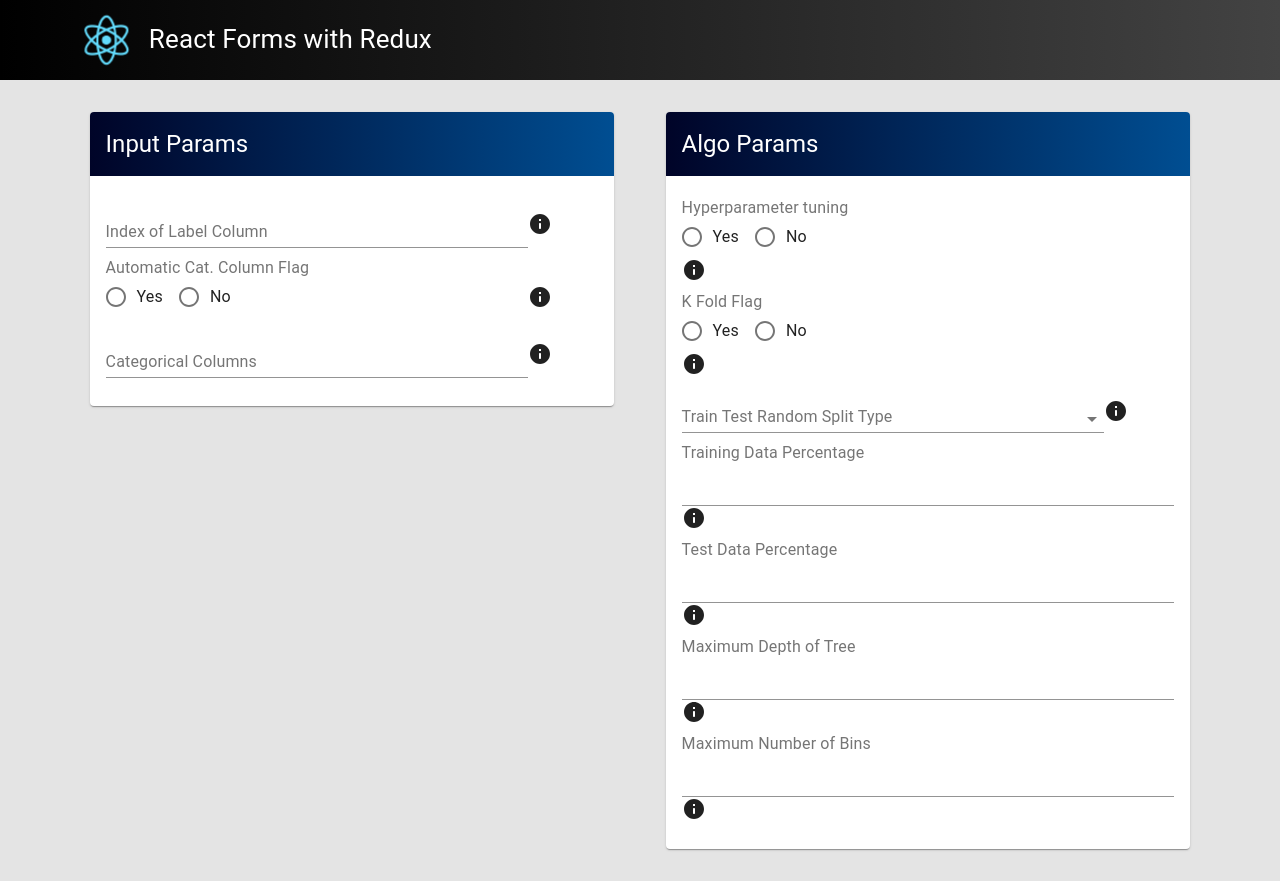
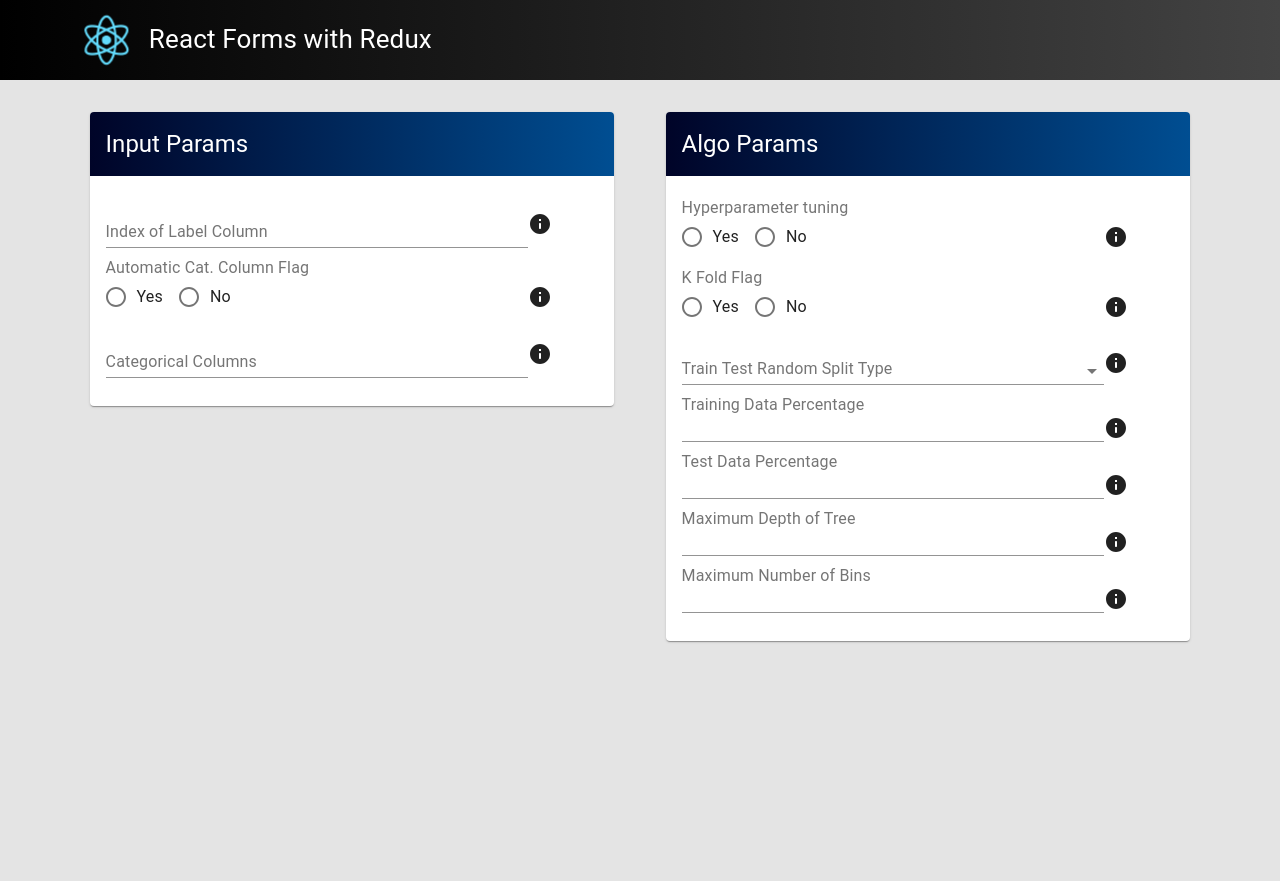
Before and after one commit to chetanoli2012/react-redux-sample-form, a React (Create React App) app: page / in a window 1280 px wide. After the commit the page ends 800 px from the top, so only its background shows below. Built offline with nearby package versions, Linux system fonts and the light colour scheme.

Commit message:
Add mini wrapper to algoParams component

```diff
--- a/src/components/algo-params/algoParams.jsx
+++ b/src/components/algo-params/algoParams.jsx
@@ -10,6 +10,7 @@ function AlgoParams() {
         <form className="form--algo-params" noValidate autoComplete="off">
           <FormControl fullWidth={true} margin="dense">
             <FormLabel className="text--left">Hyperparameter tuning</FormLabel>
+            <div className='mini--wrapper'>
               <RadioGroup row aria-label="hyperparameter-tuning" name="hyperparameterTuning" className="field--input">
                 <FormControlLabel value="yes" control={<Radio />} label="Yes" />
                 <FormControlLabel value="no" control={<Radio />} label="No" />
@@ -17,9 +18,11 @@ function AlgoParams() {
               <Tooltip title="Info" aria-label="info">
                 <InfoRounded></InfoRounded>
               </Tooltip>
+            </div>
           </FormControl>
           <FormControl fullWidth={true} margin="dense">
             <FormLabel className="text--left">K Fold Flag</FormLabel>
+            <div className='mini--wrapper'>
               <RadioGroup row aria-label="k-fold-flag" name="kFoldFlag" className="field--input">
                 <FormControlLabel value="yes" control={<Radio />} label="Yes" />
                 <FormControlLabel value="no" control={<Radio />} label="No" />
@@ -27,8 +30,9 @@ function AlgoParams() {
               <Tooltip title="Info" aria-label="info">
                 <InfoRounded></InfoRounded>
               </Tooltip>
+            </div>
           </FormControl>
-          <FormControl fullWidth={true} margin="dense" className = "form--wrapper">
+          <FormControl fullWidth={true} margin="dense" className="form--wrapper">
             <InputLabel id="train-test-split-type" className="text--left">Train Test Random Split Type</InputLabel>
             <Select labelId="train-test-split-type" className="text--left field--input">
               <MenuItem value="">
@@ -42,31 +46,39 @@ function AlgoParams() {
           </FormControl>
           <FormControl fullWidth={true} margin="dense">
             <FormLabel className="text--left">Training Data Percentage</FormLabel>
+            <div className='mini--wrapper'>
               <Input type="number" inputProps={{ step: "0.1" }} className="field--input" />
               <Tooltip title="Info" aria-label="info">
                 <InfoRounded></InfoRounded>
               </Tooltip>
+            </div>
           </FormControl>
           <FormControl fullWidth={true} margin="dense">
             <FormLabel className="text--left">Test Data Percentage</FormLabel>
+            <div className='mini--wrapper'>
               <Input type="number" inputProps={{ step: "0.1" }} className="field--input" />
               <Tooltip title="Info" aria-label="info">
                 <InfoRounded></InfoRounded>
               </Tooltip>
+            </div>
           </FormControl>
           <FormControl fullWidth={true} margin="dense">
             <FormLabel className="text--left">Maximum Depth of Tree</FormLabel>
+            <div className='mini--wrapper'>
               <Input type="number" className="field--input" />
               <Tooltip title="Info" aria-label="info">
                 <InfoRounded></InfoRounded>
               </Tooltip>
+            </div>
           </FormControl>
           <FormControl fullWidth={true} margin="dense">
             <FormLabel className="text--left">Maximum Number of Bins</FormLabel>
+            <div className="mini--wrapper">
               <Input type="number" className="field--input" />
               <Tooltip title="Info" aria-label="info">
                 <InfoRounded></InfoRounded>
               </Tooltip>
+            </div>
           </FormControl>
         </form>
       </CardContent>
```
Lines whose indentation alone changed are shown as unchanged.
